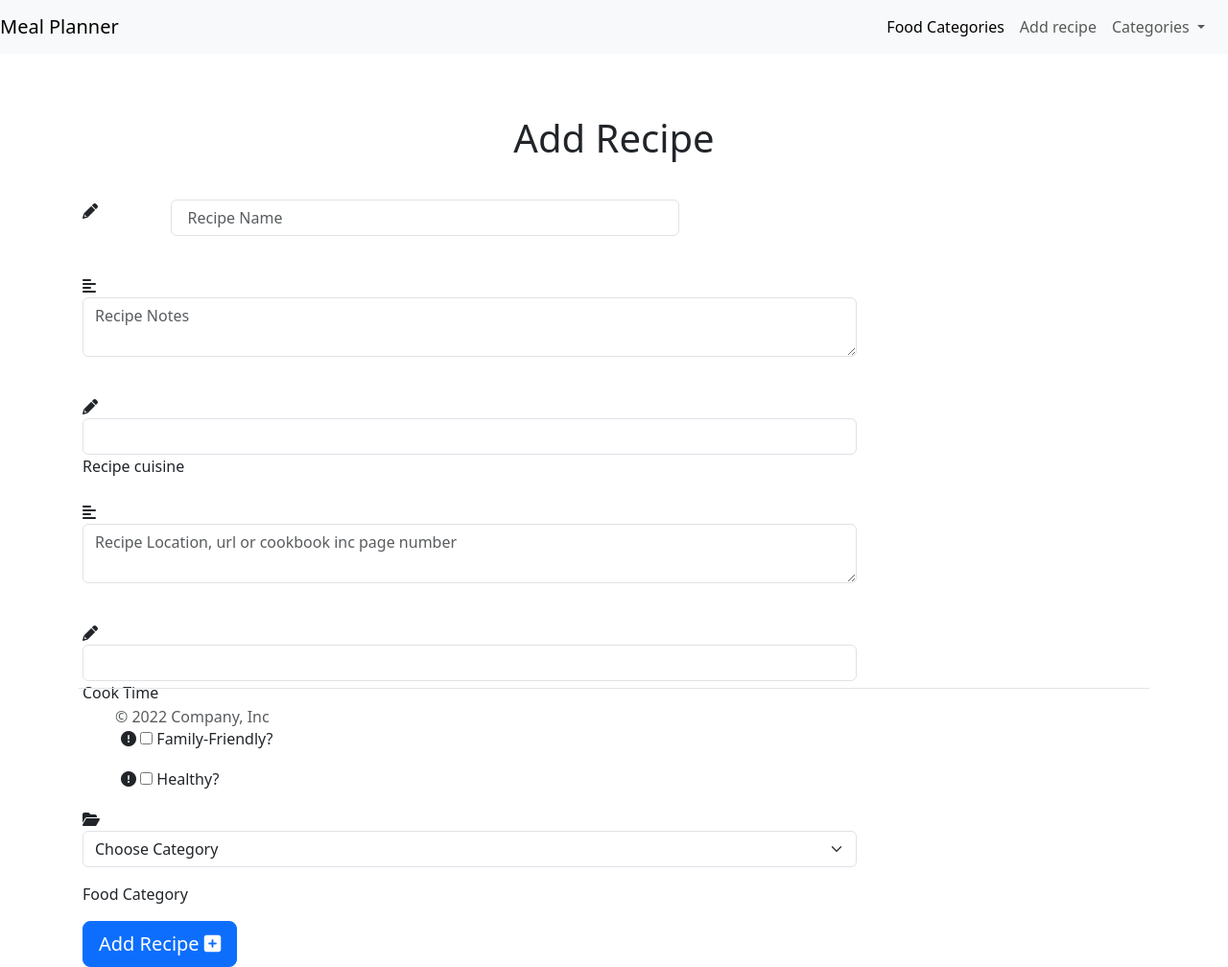
After one commit to nddpj00/mealplanner.2, a Flask app: page /add_recipe in a window 1280 px wide. The commit adds this page. Shown: the whole page at 96% size. Run offline with Flask 2, Linux system fonts and the light colour scheme; data that the repository does not hold is empty.

Commit message:
adds form to add_recipe page

```diff
--- a/mealplanner/routes.py
+++ b/mealplanner/routes.py
@@ -11,11 +11,23 @@ def home():
 def categories():
     return render_template("categories.html")
 
-@app.route("/add_category", methods=["GET", "POST"])
-def add_category():
+
+@app.route("/add_recipe", methods=["GET", "POST"])
+def add_recipe():
+    categories = list(Category.query.order_by(Category.food_category).all())
     if request.method == "POST":
-        category = Category(food_category=request.form.get("food_category"))
-        db.session.add(category)
+        recipe = Recipe(
+            recipe_name=request.form.get("recipe_name"),
+            recipe_notes=request.form.get("recipe_notes"),
+            recipe_cuisine=request.form.get("recipe_cuisine"),
+            cook_time=request.form.get("cook_time"),
+            recipe_location=request.form.get("recipe_location"),
+            family_friendly=bool(True if request.form.get("family_friendly") else False),
+            recipe_healthy=bool(True if request.form.get("recipe_healthy") else False),
+            date_added=request.form.get("date_added"),
+            category_id=request.form.get("category_id")
+        )
+        db.session.add(recipe)
         db.session.commit()
-        return redirect(url_for("categories"))
-    return render_template("add_category.html")
+        return redirect(url_for("home"))
+    return render_template("add_recipe.html", categories=categories)
--- /dev/null
+++ b/mealplanner/templates/add_recipe.html
@@ -0,0 +1,110 @@
+{% extends "base.html" %}
+{% block content %}
+
+<div class="container-md main-header">
+    <h1 class="center-align">Add Recipe</h1>
+</div>
+
+
+
+<div class="container">
+    <form class="row g-3"  method="POST" action="{{ url_for('add_recipe') }}">
+        <!-- task name -->
+        <div class="row mb-3">
+            <div class="col-1">
+                <i class="fas fa-pencil-alt prefix"></i>
+            </div>
+            <div class="col-6">
+                <input id="recipe_name" name="recipe_name" minlength="5" maxlength="50" type="text" class="form-control" placeholder=" Recipe Name" required>
+                <label for="recipe_name" class="form-label"></label>
+            </div>
+        </div>
+        <!-- recipe notes -->
+        <div class="row mb-3">
+            <div class="col-sm-9">
+                <i class="fas fa-align-left prefix"></i>
+                <textarea id="recipe_notes" name="recipe_notes" minlength="5" maxlength="200"
+                    type="text" class="form-control"  placeholder="Recipe Notes" required></textarea>
+                <label for="recipe_notes" class="form-label"></label>
+            </div>
+        </div>
+
+        <!-- recipe cuisine -->
+        <div class="row mb-3">
+            <div class="col-sm-9">
+                <i class="fas fa-pencil-alt prefix"></i>
+                <input id="recipe_cuisine" name="recipe_cuisine" minlength="5" maxlength="50" type="text" class="form-control" required>
+                <label for="recipe_cuisine" class="form-label">Recipe cuisine</label>
+            </div>
+        </div>
+
+        <!-- recipe location -->
+        <div class="row mb-3">
+            <div class="col-sm-9">
+                <i class="fas fa-align-left prefix"></i>
+                <textarea id="recipe_location" name="recipe_location" minlength="5" maxlength="200"
+                    type="text" class="form-control" placeholder="Recipe Location, url or cookbook inc page number" required></textarea>
+                <label for="recipe_location" class="form-label"></label>
+            </div>
+        </div>
+
+
+        <!-- cook time -->
+        <div class="row mb-3">
+            <div class="col-sm-9">
+                <i class="fas fa-pencil-alt prefix"></i>
+                <input id="cook_time" name="cook_time" type="number" class="form-control" required>
+                <label for="cook_time" class="form-label">Cook Time</label>
+            </div>
+        </div>
+
+        <!-- family friendly -->
+        <div class="row mb-3">
+            <div class="col-sm-9">
+                <div class="form-check form-switch">
+                    <i class="fas fa-exclamation-circle prefix"></i>
+                    <label for="family_friendly" class="form-check-label">
+                        <input id="family_friendly" name="family_friendly" type="checkbox" class="form-check-label" role="switch" >
+                        Family-Friendly?
+                    </label>
+                </div>
+            </div>
+        </div>
+
+        <!-- healthy -->
+        <div class="row mb-3">
+            <div class="col-sm-9">
+                <div class="form-check form-switch">
+                    <i class="fas fa-exclamation-circle prefix"></i>
+                    <label for="healthy" class="form-check-label">
+                        <input id="healthy" name="healthy" type="checkbox" class="form-check-label" role="switch" >
+                        Healthy?
+                    </label>
+                </div>
+            </div>
+        </div>
+
+        <!-- category id -->
+        <div class="row mb-3">
+            <div class="col-sm-9">
+                <i class="fas fa-folder-open prefix"></i>
+                <select id="category_id" name="category_id" class= "form-select mb-3" required>
+                    <option value="" disabled selected>Choose Category</option>
+                    {% for category in categories %}
+                        <option value="{{ category.id }}">{{ category.food_category }}</option>
+                    {% endfor %}
+                </select>
+                <label for="category_id" class="form label">Food Category</label>
+            </div>
+        </div>
+        <!-- submit button -->
+        <div class="row">
+            <div class="col-sm-9 center-align">
+                <button type="submit" class="btn btn-primary btn-lg">
+                    Add Recipe <i class="fas fa-plus-square right"></i>
+                </button>
+            </div>
+        </div>
+    </form>
+</div>
+{% endblock %}
--- a/mealplanner/templates/base.html
+++ b/mealplanner/templates/base.html
@@ -37,7 +37,7 @@
                                 Categories</a>
                         </li>
                         <li class="nav-item">
-                            <a class=nav-link aria-current="page" href="">Add recipe</a>
+                            <a class=nav-link aria-current="page" href="{{ url_for('add_recipe') }}">Add recipe</a>
                         </li>
 
                         <li class="nav-item dropdown">
```
Also changed, not shown: mealplanner/templates/add_category.html (deleted, +0 -27 lines), mealplanner/templates/categories.html (+5 -13 lines), mealplanner/templates/oily_fish.html (added, +18 -0 lines), mealplanner/templates/red_meat.html (added, +18 -0 lines), mealplanner/templates/vegetarian.html (added, +18 -0 lines), mealplanner/templates/white_fish.html (added, +18 -0 lines), mealplanner/templates/white_meat.html (added, +18 -0 lines).
